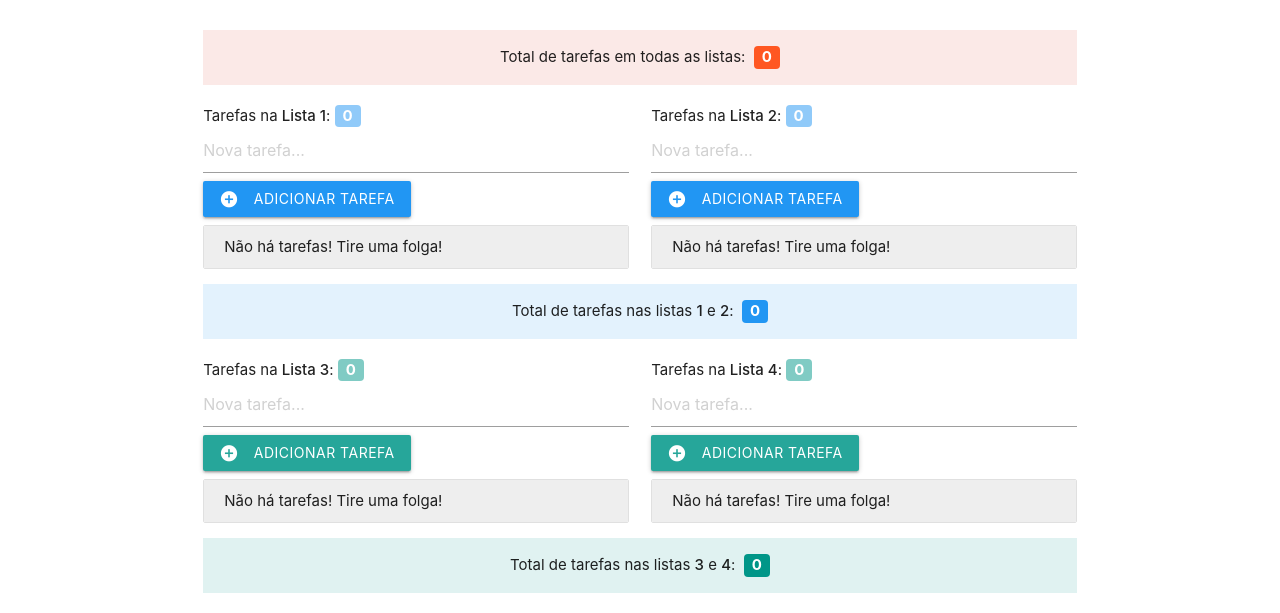
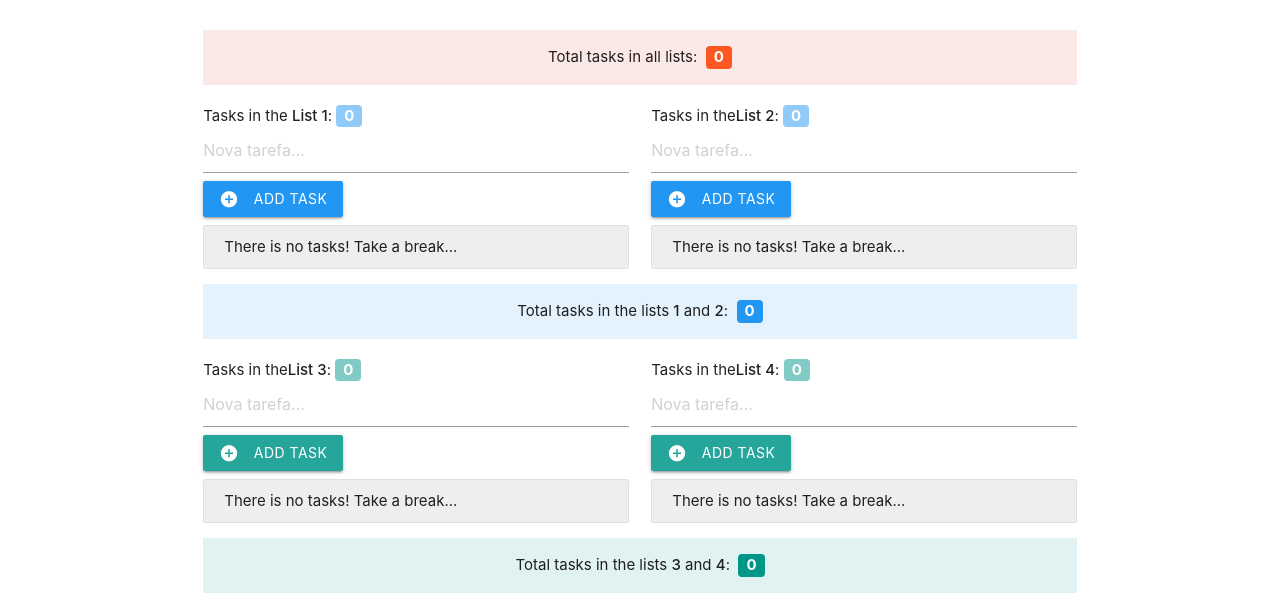
Before and after one commit to MtDalPizzol/js-oop, a plain HTML site: page index.html in a window 1280 px wide. Shown: the part 212-825 px from the top of the page. Drawn offline with nearby package versions, Linux system fonts and the light colour scheme.

Commit message:
Completed translation to english

```diff
--- a/index.html
+++ b/index.html
@@ -32,25 +32,25 @@
       <div class="row">
         <div class="col s12">
           <div class="total-in-lists deep-orange lighten-5">
-            Total de tarefas em todas as listas:&nbsp;&nbsp;<span id="total-master" class="count deep-orange"></span>
+            Total tasks in all lists:&nbsp;&nbsp;<span id="total-master" class="count deep-orange"></span>
           </div>
         </div>
       </div>
 
       <div class="row" style="margin-bottom: 0;">
         <section id="tasks" class="col s6">
-          Tarefas na <strong>Lista 1</strong>: <span id="tasks-counter" class="count blue lighten-3"></span>
+          Tasks in the <strong>List 1</strong>: <span id="tasks-counter" class="count blue lighten-3"></span>
           <form id="tasks-form" class="form">
             <input type="text" class="form-control" placeholder="Nova tarefa...">
-            <button type="submit" id="action" class="blue waves-effect waves-light btn"><i class="material-icons left">add_circle</i>Adicionar tarefa</button>
+            <button type="submit" id="action" class="blue waves-effect waves-light btn"><i class="material-icons left">add_circle</i>Add task</button>
           </form>
           <ul id="tasks-list" class="collection"></ul>
         </section>
         <section id="tasks2" class="col s6">
-          Tarefas na <strong>Lista 2</strong>: <span id="tasks2-counter" class="count blue lighten-3"></span>
+          Tasks in the<strong>List 2</strong>: <span id="tasks2-counter" class="count blue lighten-3"></span>
           <form id="tasks2-form" class="form">
             <input type="text" class="form-control" placeholder="Nova tarefa...">
-            <button type="submit" id="action" class="blue waves-effect waves-light btn"><i class="material-icons left">add_circle</i>Adicionar tarefa</button>
+            <button type="submit" id="action" class="blue waves-effect waves-light btn"><i class="material-icons left">add_circle</i>Add task</button>
           </form>
           <ul id="tasks2-list" class="collection"></ul>
         </section>
@@ -58,25 +58,25 @@
       <div class="row">
         <div class="col s12">
           <div class="total-in-lists blue lighten-5">
-            Total de tarefas nas listas <strong>1</strong> e <strong>2</strong>:&nbsp;&nbsp;<span id="total" class="count blue"></span>
+            Total tasks in the lists <strong>1</strong> and <strong>2</strong>:&nbsp;&nbsp;<span id="total" class="count blue"></span>
           </div>
         </div>
       </div>
 
       <div class="row" style="margin-bottom: 0;">
         <section id="tasks3" class="col s6">
-          Tarefas na <strong>Lista 3</strong>: <span id="tasks3-counter" class="count teal lighten-3"></span>
+          Tasks in the<strong>List 3</strong>: <span id="tasks3-counter" class="count teal lighten-3"></span>
           <form id="tasks3-form" class="form">
             <input type="text" class="form-control" placeholder="Nova tarefa...">
-            <button type="submit" id="action" class="waves-effect waves-light btn"><i class="material-icons left">add_circle</i>Adicionar tarefa</button>
+            <button type="submit" id="action" class="waves-effect waves-light btn"><i class="material-icons left">add_circle</i>Add task</button>
           </form>
           <ul id="tasks3-list" class="collection"></ul>
         </section>
         <section id="tasks4" class="col s6">
-          Tarefas na <strong>Lista 4</strong>: <span id="tasks4-counter" class="count teal lighten-3"></span>
+          Tasks in the<strong>List 4</strong>: <span id="tasks4-counter" class="count teal lighten-3"></span>
           <form id="tasks4-form" class="form">
             <input type="text" class="form-control" placeholder="Nova tarefa...">
-            <button type="submit" id="action" class="waves-effect waves-light btn"><i class="material-icons left">add_circle</i>Adicionar tarefa</button>
+            <button type="submit" id="action" class="waves-effect waves-light btn"><i class="material-icons left">add_circle</i>Add task</button>
           </form>
           <ul id="tasks4-list" class="collection"></ul>
         </section>
@@ -84,7 +84,7 @@
       <div class="row">
         <div class="col s12">
           <div class="total-in-lists teal lighten-5">
-            Total de tarefas nas listas <strong>3</strong> e <strong>4</strong>:&nbsp;&nbsp;<span id="total2" class="count teal"></span>
+            Total tasks in the lists <strong>3</strong> and <strong>4</strong>:&nbsp;&nbsp;<span id="total2" class="count teal"></span>
           </div>
         </div>
       </div>
--- a/js/TaskListUI.js
+++ b/js/TaskListUI.js
@@ -63,11 +63,11 @@ TaskListUI.prototype.updateTaskOnKeyPress = function (event) {
 
 TaskListUI.prototype.removeTask = function (event) {
   if (!event.target.dataset.id) {
-    alert('É preciso informar o ID da tarefa');
+    alert('The task ID is required');
     return;
   }
   var task = this.model.getTask(event.target.dataset.id);
-  var sure = confirm('Deseja realmente excluir a tarefa "' + task.text  + '"?');
+  var sure = confirm('Delete task "' + task.text  + '"?');
   if (sure) {
     this.model.removeTask(task);
   }
@@ -85,7 +85,7 @@ TaskListUI.prototype.renderList = function () {
     li.classList.add('collection-item', 'grey', 'lighten-3');
 
     var span = document.createElement('span');
-    span.textContent = 'Não há tarefas! Tire uma folga!';
+    span.textContent = 'There is no tasks! Take a break...';
 
     li.appendChild(span);
 
```
